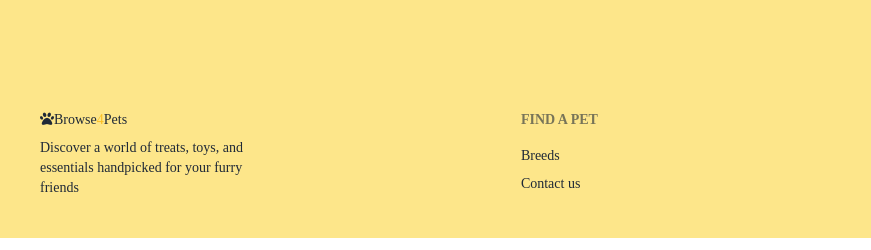
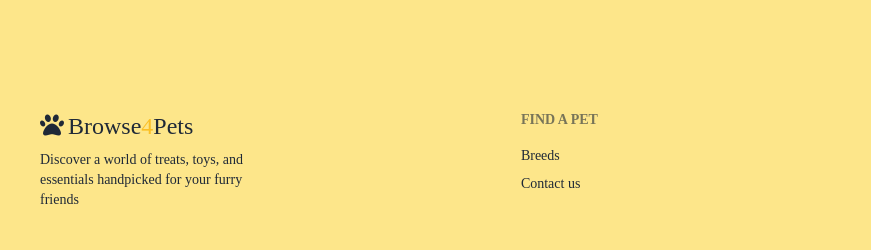
Before and after one commit to yasinhasan01/assignment-03, a plain HTML site: page index.html in a window 1280 px wide. Shown: the part 3504-3754 px from the top of the page, 0-871 px from the left. Drawn offline with nearby package versions, Linux system fonts and the light colour scheme; a web font is replaced by a local one.

Commit message:
add font size

```diff
--- a/index.html
+++ b/index.html
@@ -363,7 +363,7 @@
 
 
             <nav>
-                <h4><i class="fa-solid fa-paw"></i>Browse<span class="text-amber-400">4</span>Pets</h4>
+                <h4 class="text-2xl"><i class="fa-solid fa-paw mr-1"></i>Browse<span class="text-amber-400">4</span>Pets</h4>
                 <p>Discover a world of treats, toys, and <br> essentials handpicked for your furry <br> friends</p>
               </nav>
               <nav>
```
